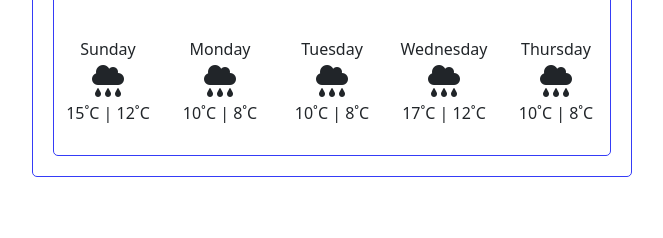
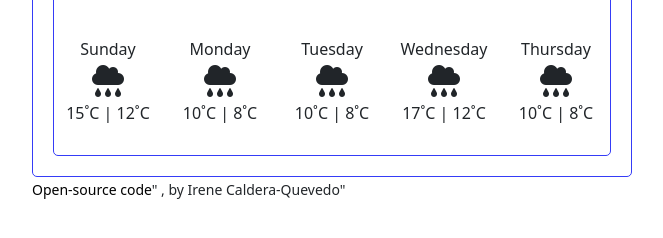
Before and after one commit to irene0196/Weather-app-project, a plain HTML site: page index.html in a window 1280 px wide. Shown: the part 614-852 px from the top of the page, without its empty margins (308-971 px from the left). Drawn offline with nearby package versions, Linux system fonts and the light colour scheme.

Commit message:
code-source link added

```diff
--- a/index.html
+++ b/index.html
@@ -110,6 +110,13 @@
           </div>
         </div>
       </div>
+      <small
+        ><a
+          href="https://github.com/irene0196/Weather-app-project"
+          target="_blank"
+          >Open-source code</a
+        >" , by Irene Caldera-Quevedo"</small
+      >
     </div>
     <script src="index.js"></script>
   </body>
```
